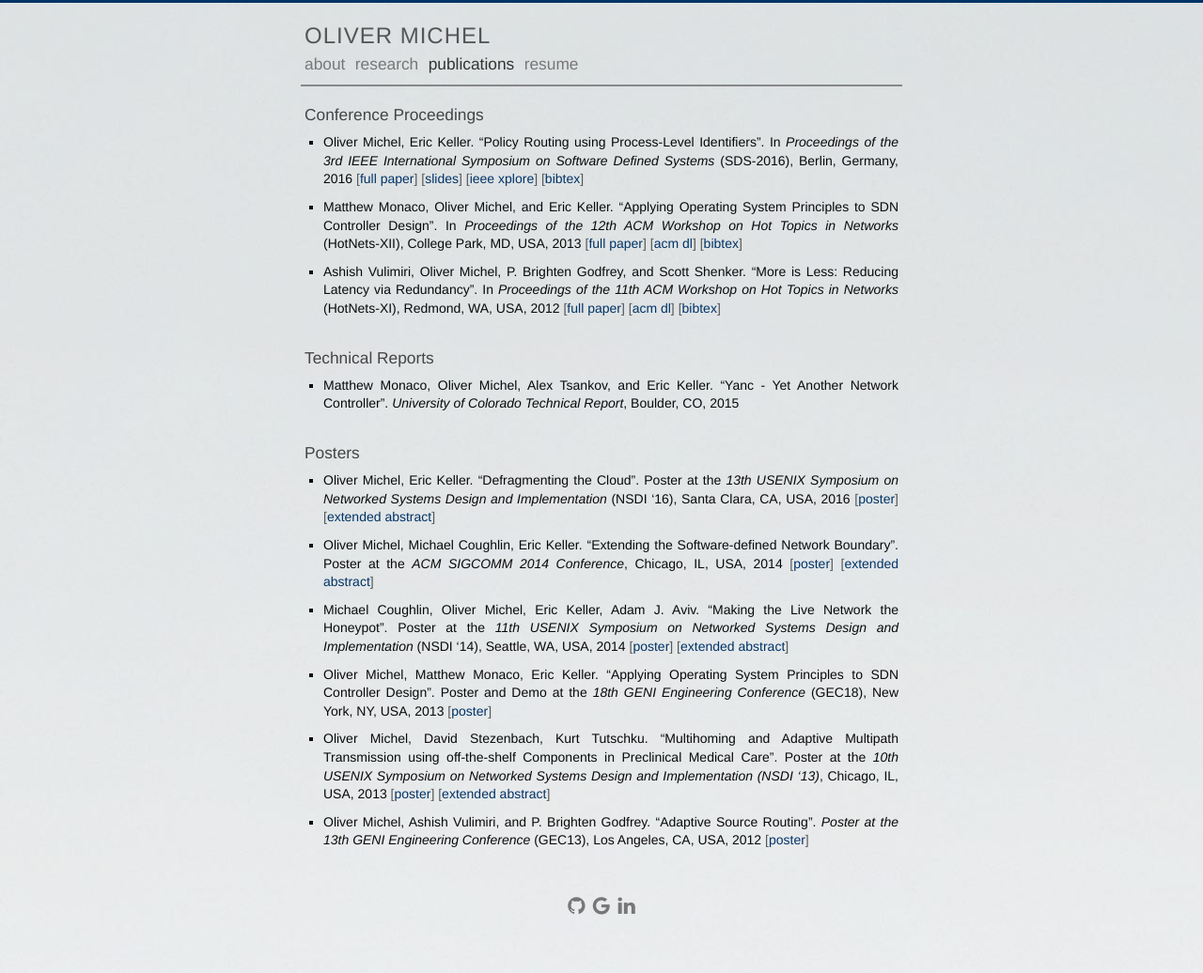
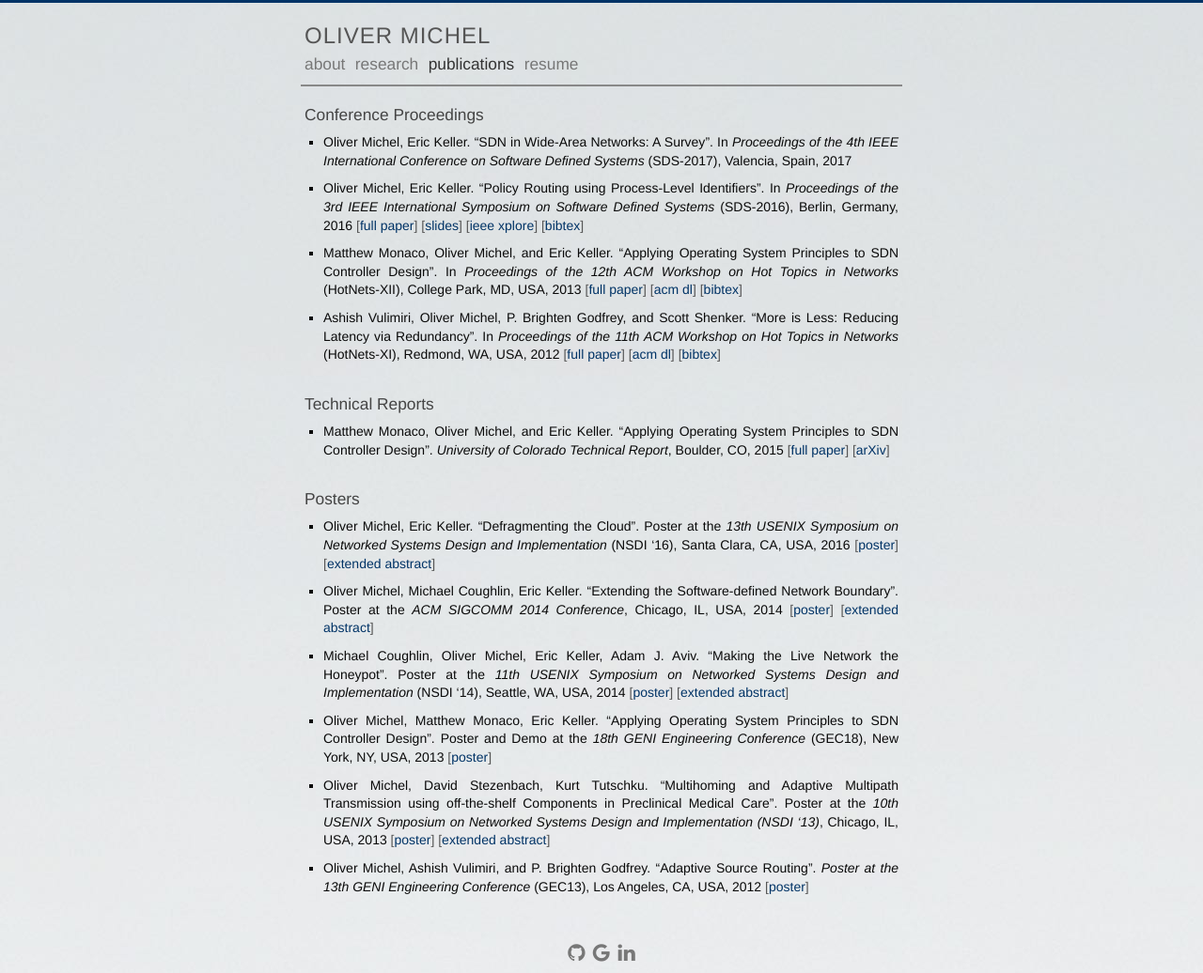
Before and after one commit to olivermichel/olivermichel.github.io, a Jekyll site: the page built from pages/publications.md, in a window 1280 px wide. Shown: the whole page at 94% size. Built offline with Jekyll 4.4.1, drawn with Linux system fonts in a browser that asks for light colours; before the commit the page ends 987 px from its top, so only the background shows below that.

Commit message:
update publications and intro

```diff
--- a/pages/publications.md
+++ b/pages/publications.md
@@ -6,6 +6,9 @@ permalink: /publications/
 
 ## Conference Proceedings
 
+* Oliver Michel, Eric Keller. "**SDN in Wide-Area Networks: A Survey**".
+	In *Proceedings of the 4th IEEE International Conference on Software Defined Systems* (SDS-2017),
+	Valencia, Spain, 2017
 * Oliver Michel, Eric Keller. "**Policy Routing using Process-Level Identifiers**".
 	In *Proceedings of the 3rd IEEE International Symposium on Software Defined Systems*
 	(SDS-2016), Berlin, Germany, 2016 [full paper](../doc/prpl-sds16.pdf)
@@ -19,14 +22,14 @@ permalink: /publications/
 * Ashish Vulimiri, Oliver Michel, P. Brighten Godfrey, and Scott Shenker. "**More
 	is Less: Reducing Latency via Redundancy**". In *Proceedings of the 11th ACM
 	Workshop on Hot Topics in Networks* (HotNets-XI), Redmond, WA, USA, 2012
-	[full paper](../doc/yanc-hotnets.pdf) [acm dl](http://dl.acm.org/citation.cfm?id=2390234)
+	[full paper](../doc/hotnets12.pdf) [acm dl](http://dl.acm.org/citation.cfm?id=2390234)
 	[bibtex](../doc/hotnets12.bib)
 
 ## Technical Reports
 
-* Matthew Monaco, Oliver Michel, Alex Tsankov, and Eric Keller. "**Yanc - Yet
-	Another Network Controller**". *University of Colorado Technical Report*,
-	Boulder, CO, 2015
+* Matthew Monaco, Oliver Michel, and Eric Keller. "**Applying Operating System Principles to SDN
+	Controller Design**". *University of Colorado Technical Report*, Boulder, CO, 2015
+	[full paper](../doc/yanc-hotnets.pdf) [arXiv](https://arxiv.org/abs/1510.05063)
 
 ## Posters
 
```
Also changed, not shown: index.md (+1 -1 lines).
